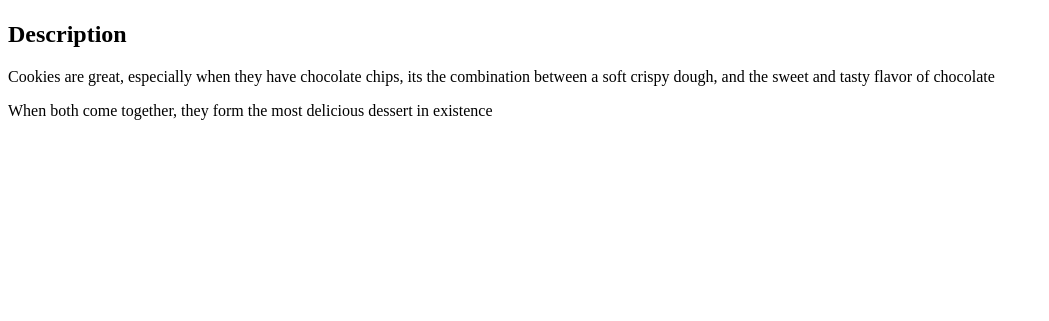
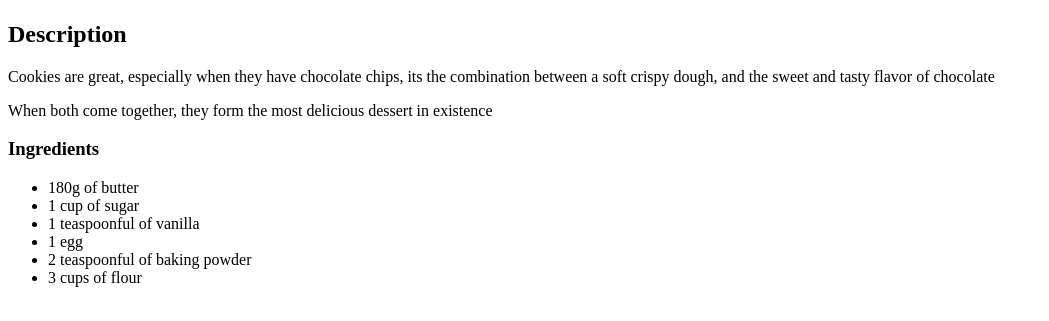
Before and after one commit to Grayel/odin-recipes, a plain HTML site: page recipes/chocolate-chip-cookies.html in a window 1280 px wide. Shown: the part 99-420 px from the top of the page, without its empty margins (0-1049 px from the left). Drawn offline with Linux system fonts and the light colour scheme.

Commit message:
Added Ingredients

```diff
--- a/recipes/chocolate-chip-cookies.html
+++ b/recipes/chocolate-chip-cookies.html
@@ -7,10 +7,21 @@
 
   <body>
 
-<h1> Cholate Chip Cookies</h1>
-<img src="../cookies.jpg" Image of Chocolate Chip Cookies>
-<h2>Description</h2>
-<p>Cookies are great, especially when they have chocolate chips, its the combination between a soft crispy dough, and the sweet and tasty flavor of chocolate</p>
-<p> When both come together, they form the most delicious dessert in existence</p>
+
+    <h1> Cholate Chip Cookies</h1>
+    <img src="../cookies.jpg" Image of Chocolate Chip Cookies>
+    <h2>Description</h2>
+    <p>Cookies are great, especially when they have chocolate chips, its the combination between a soft crispy dough, and the sweet and tasty flavor of chocolate</p>
+    <p> When both come together, they form the most delicious dessert in existence</p>
+    <h3>Ingredients</h3>
+    <ul>
+        <li>180g of butter</li>
+        <li>1 cup of sugar</li>
+        <li>1 teaspoonful of vanilla</li>
+        <li>1 egg</li>
+        <li>2 teaspoonful of baking powder</li>
+        <li>3 cups of flour</li>
+    </ul>
+
   </body>
 </html>
```
